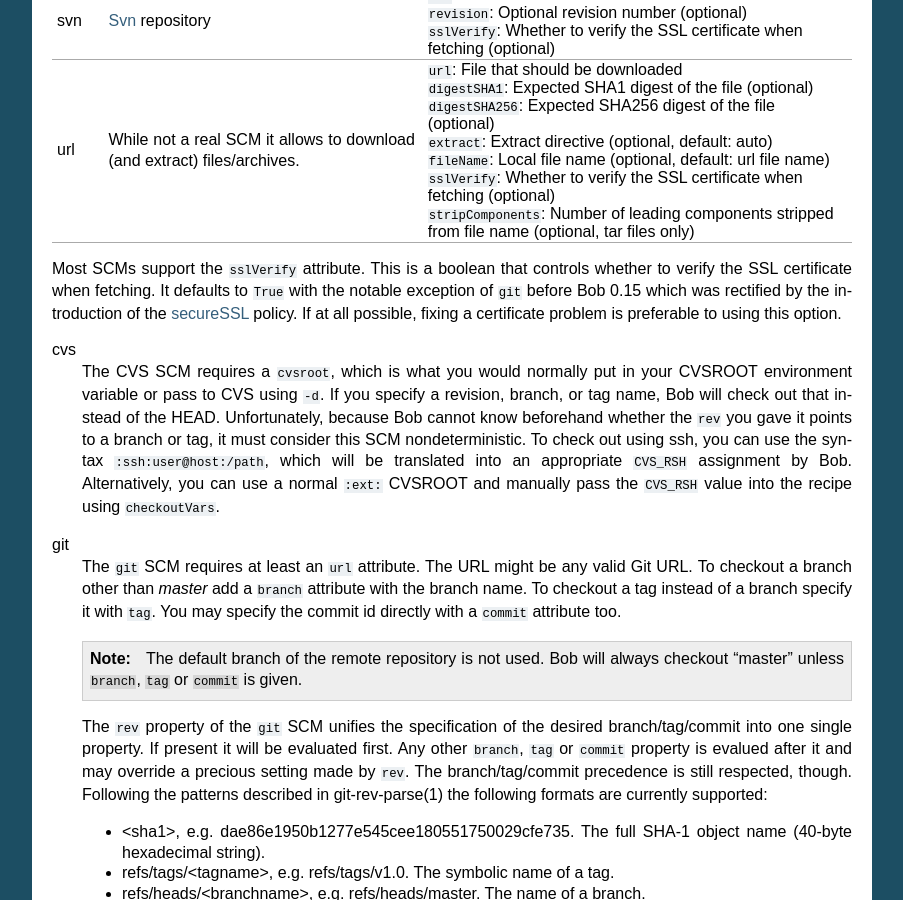
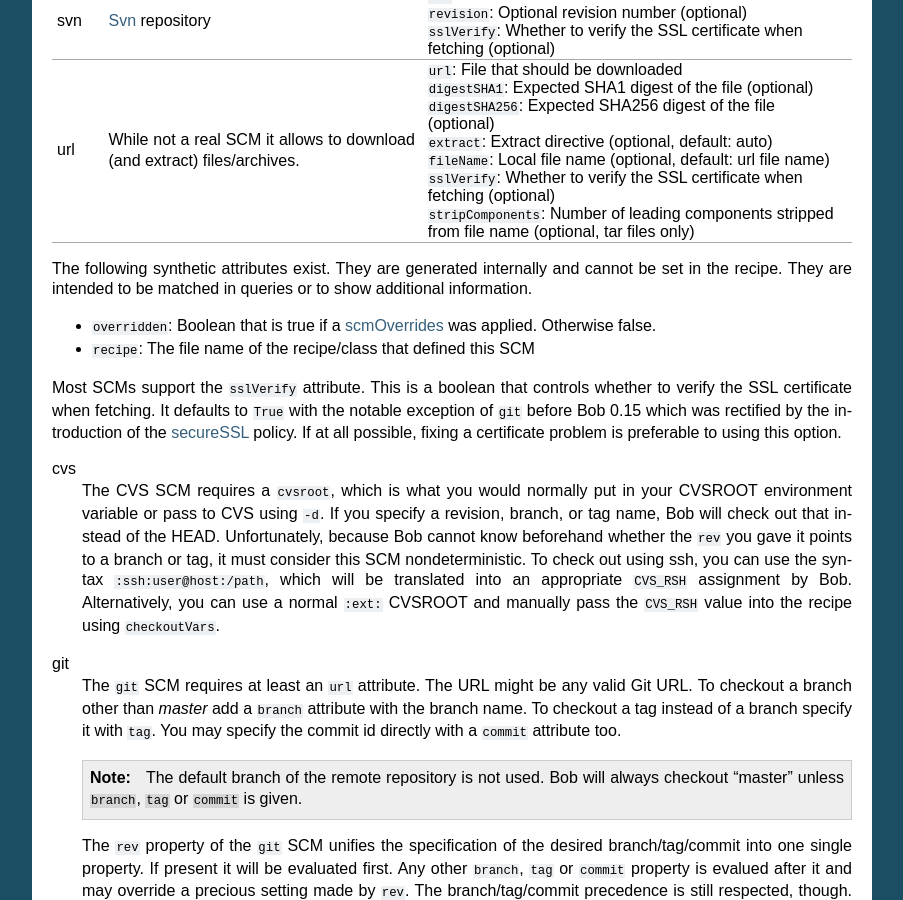
Before and after one commit to BobBuildTool/bob, a Sphinx documentation site: the page built from doc/manual/configuration.rst, in a window 1280 px wide and 900 px high, scrolled down 12761 px. Shown: the whole window, without its empty margins (198-1101 px from the left). Built offline with Sphinx 7.4.7, drawn with Linux system fonts in a browser that asks for light colours; formulas are drawn with MathJax 3; the version number could not be read and is left out; some of the changed text lies outside the part shown.

Commit message:
doc: describe synthetic properties

```diff
--- a/doc/manual/configuration.rst
+++ b/doc/manual/configuration.rst
@@ -839,6 +839,14 @@
                                     | ``stripComponents``: Number of leading components stripped from file name
                                                            (optional, tar files only)
 ====== ============================ =======================================================================================
+
+The following synthetic attributes exist. They are generated internally
+and cannot be set in the recipe. They are intended to be matched in queries
+or to show additional information.
+
+* ``overridden``: Boolean that is true if a :ref:`configuration-config-scmOverrides`
+  was applied. Otherwise false.
+* ``recipe``: The file name of the recipe/class that defined this SCM
 
 .. _Git: http://git-scm.com/
 .. _Svn: http://subversion.apache.org/
@@ -2017,6 +2025,10 @@
 performed during calculation of the checkoutStep so that the full environment for this step is
 available for substitution.
 
+When an override is applied the ``overridden`` property of the SCM is set to
+true. This property can be used with the ``matchScm`` function in package
+queries to find packages whose SCM(s) have been overridden.
+
 alias
 ~~~~~
 
```
